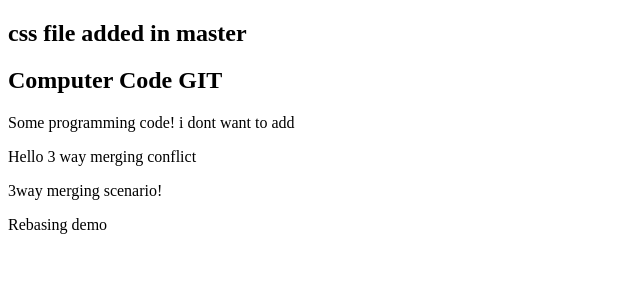
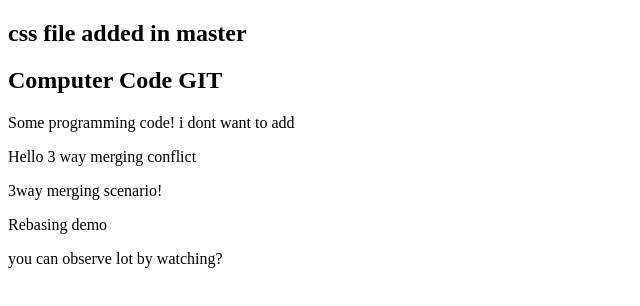
Before and after one commit to Kathiresan1992/0main_openSAP_repo, a plain HTML site: page index.html in a window 1280 px wide. Shown: the whole page, without its empty margins (0-640 px from the left). Drawn offline with Linux system fonts and the light colour scheme.

Commit message:
Added quote in master branch

```diff
--- a/index.html
+++ b/index.html
@@ -7,5 +7,6 @@
 <P>Hello 3 way merging conflict</P>
 <p>3way merging scenario!</p>
 <p>Rebasing demo</p>
+<p>you can observe lot by watching?</p>
 </body>
 </html>
```
